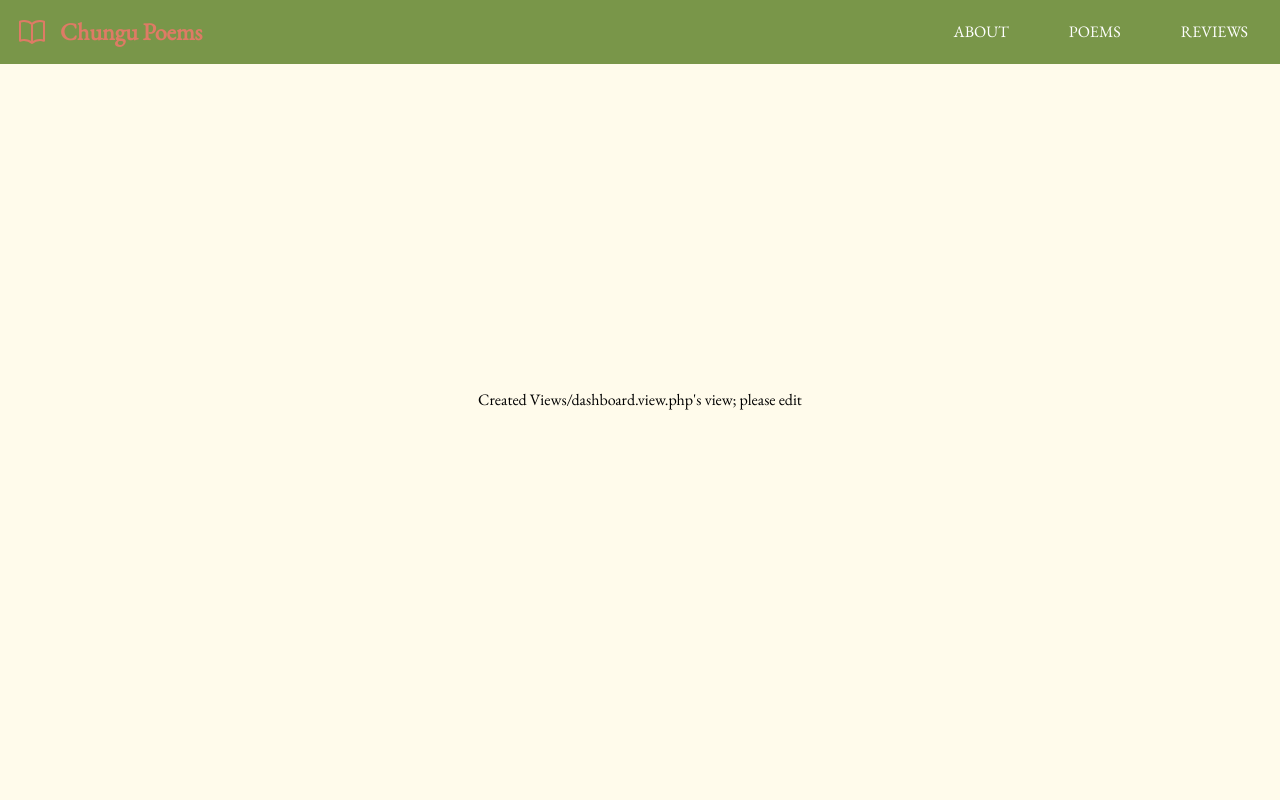
After one commit to munenepeter/poems-chungu, a PHP site: template Views/dashboard.view.php in a window 1280 px wide. The commit adds this page. Run offline with PHP 8.4, Linux system fonts and the light colour scheme; the template is opened without the code that fills it, so the values that code supplies are empty; some libraries are stand-ins or nearby versions.

Commit message:
can log in

```diff
--- a/Controllers/AuthController.php
+++ b/Controllers/AuthController.php
@@ -22,7 +22,7 @@ class AuthController extends Controller {
 
         if (Session::get('loggedIn')) {
 
-            return redirect('/');
+            return redirect('/dashboard');
         } elseif (Session::get('_msg_error') || Session::get('_msg_error') !== '') {
 
             return view('login', [
--- a/Core/Mantle/Auth.php
+++ b/Core/Mantle/Auth.php
@@ -8,7 +8,6 @@ use Chungu\Core\Mantle\Session;
 class Auth {
 
     public static function login(string $email, string $password) {
-
 
         $user =  User::query("select id, email, password  from users where email = \"$email\"");
 
--- /dev/null
+++ b/Views/dashboard.view.php
@@ -0,0 +1,9 @@
+<?php
+include_once 'base.view.php';
+include_once 'sections/nav.view.php';
+?>
+
+<div class="grid place-items-center h-screen">
+
+       Created Views/dashboard.view.php's view; please edit
+</div>
--- a/routes.php
+++ b/routes.php
@@ -1,6 +1,7 @@
 <?php
 
 $router->get('', 'PagesController@index');
+$router->get('dashboard', 'PagesController@dashboard');
 $router->get('auth/login', 'AuthController@index');
 $router->post('auth/login', 'AuthController@login');
 
```
Also changed, not shown: Controllers/PagesController.php (+6 -2 lines), Core/Database/sqlite/sqlite-schema.sql (added, +13 -0 lines), Core/Database/sqlite/poems-chungu.sqlite.
